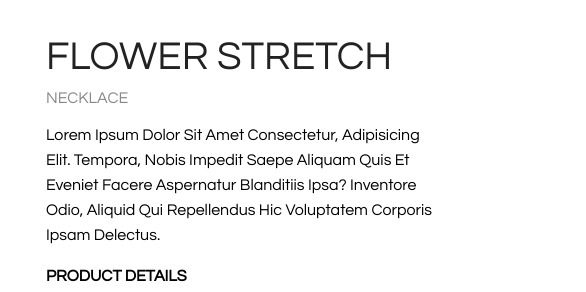
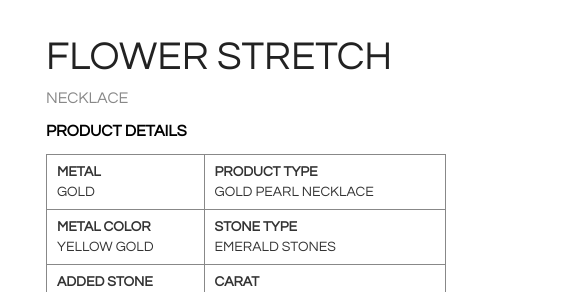
Before and after one commit to CyrilGadara/chandhanajewellery, a plain HTML site: page single.html in a window 1280 px wide. Shown: the part 283-575 px from the top of the page, 694-1280 px from the left. Drawn offline with nearby package versions, Linux system fonts and the light colour scheme.

Commit message:
removed description

```diff
--- a/single.html
+++ b/single.html
@@ -31,7 +31,7 @@
         <div class="productInfo">
           <h1 class="productTitle">Flower Stretch</h1>
           <p class="category">Necklace</p>
-          <p class="description">Lorem ipsum dolor sit amet consectetur, adipisicing elit. Tempora, nobis impedit saepe aliquam quis et eveniet facere aspernatur blanditiis ipsa? Inventore odio, aliquid qui repellendus hic voluptatem corporis ipsam delectus.</p>
+          <!-- <p class="description">Lorem ipsum dolor sit amet consectetur, adipisicing elit. Tempora, nobis impedit saepe aliquam quis et eveniet facere aspernatur blanditiis ipsa? Inventore odio, aliquid qui repellendus hic voluptatem corporis ipsam delectus.</p> -->
           <p>Product Details</p>
           <table>
             <tbody>
```
